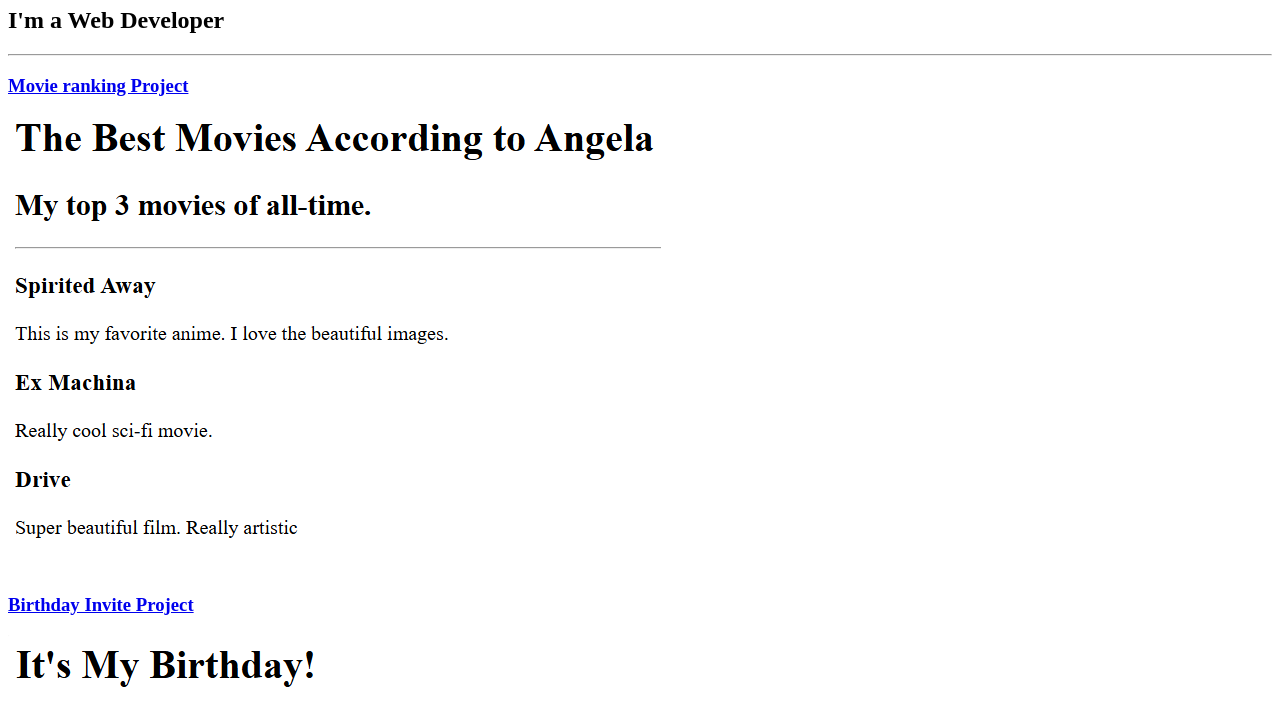
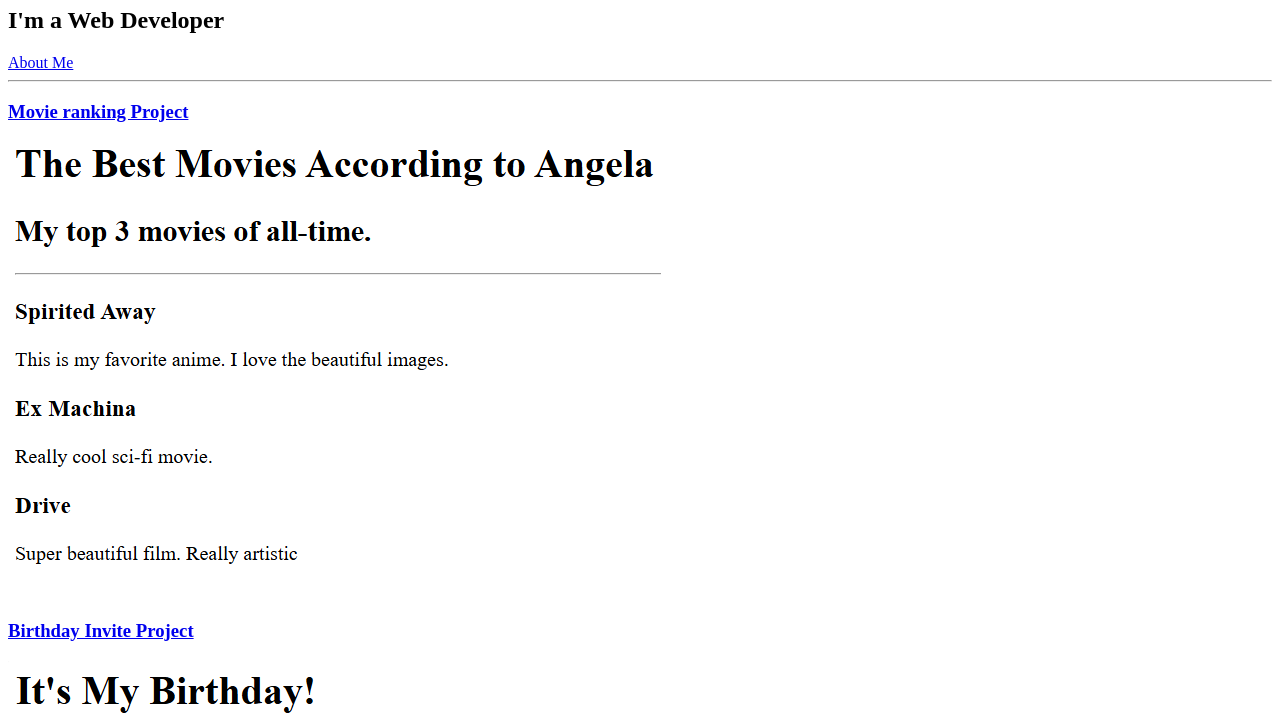
Before and after one commit to ksaremo23/html-portfolio, a plain HTML site: page index.html in a window 1280 px wide. Shown: the part 73-794 px from the top of the page. Drawn offline with Linux system fonts and the light colour scheme.

Commit message:
Add files via upload

```diff
--- a/index.html
+++ b/index.html
@@ -9,6 +9,7 @@
 <body>
     <h1>Leicsha Karen Saremo's Portfolio</h1>
     <h2>I'm a Web Developer</h2>
+    <a href="./about-me/index.html">About Me</a>
     <hr />
 
     <h3><a href="./public/movie-ranking.html">Movie ranking Project</a></h3>
```
